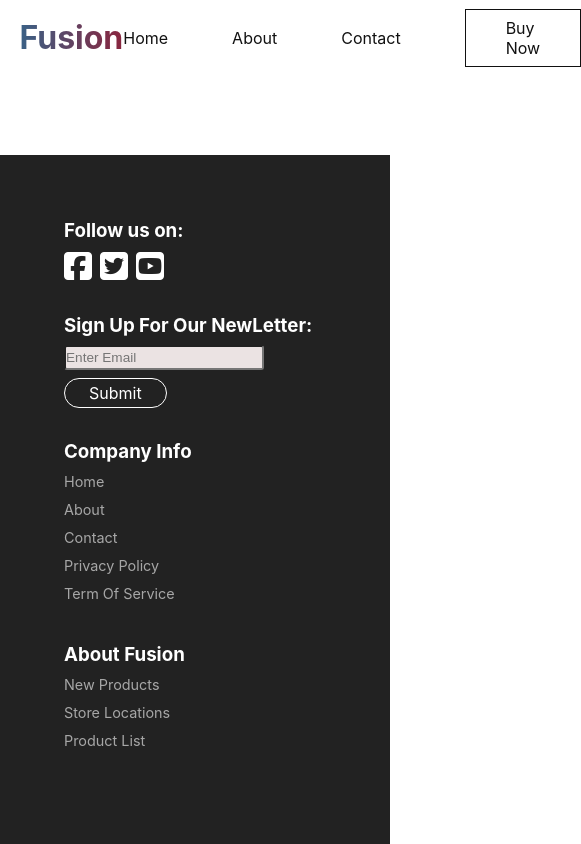
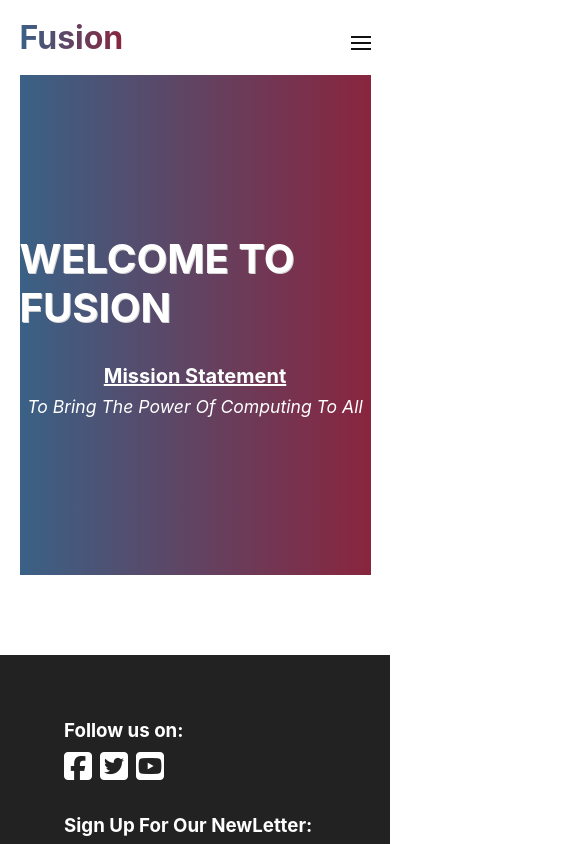
Before and after one commit to AntonCC/Fusion, a React (Create React App) app: page /about in a window 390 px wide. Shown: the top 844 px of the page, 581 px wide, since content can reach past the window. Built offline with nearby package versions, Linux system fonts and the light colour scheme.

Commit message:
Finished home page responsiveness, added hamburger, started about page.

```diff
--- a/package.json
+++ b/package.json
@@ -10,7 +10,8 @@
     "react": "^16.13.1",
     "react-dom": "^16.13.1",
     "react-router-dom": "^5.2.0",
-    "react-scripts": "3.4.1"
+    "react-scripts": "3.4.1",
+    "react-transition-group": "^4.4.1"
   },
   "scripts": {
     "start": "react-scripts start",
--- a/src/App.jsx
+++ b/src/App.jsx
@@ -4,9 +4,11 @@ import './App.scss';
 import Header from './components/header/header.component'
 import Footer from './components/footer/footer.component'
 import Home from './pages/home/home.component'
+import About from './pages/about/about.component'
 
 const routes = [
-  {path: '/', name: 'Home', component: Home}
+  {path: '/', name: 'Home', component: Home},
+  {path: '/about', name: "About", component: About}
 ]
 
 function App() {
--- /dev/null
+++ b/src/components/about-landing/about-landing.component.jsx
@@ -0,0 +1,15 @@
+import React from 'react'
+import './about-landing.styles.scss'
+
+const AboutLanding = () => {
+  return (
+    <div className="about-landing">
+      <div className="container">
+        <h2>Welcome To Fusion</h2>
+        <h4>Mission Statement</h4>
+        <p>To Bring The Power Of Computing To All</p>
+      </div>
+    </div>
+  )
+}
+export default AboutLanding
--- /dev/null
+++ b/src/components/about-landing/about-landing.styles.scss
@@ -0,0 +1,27 @@
+.about-landing {
+  .container {
+    background: linear-gradient(to right, #3a6186, #89253e);
+    height: 500px;
+    display: flex;
+    flex-direction: column;
+    justify-content: center;
+    align-items: center;
+    color: #fff;
+    h2 {
+      font-size: 2.5rem;
+      text-transform: uppercase;
+      // letter-spacing: 2.5px;
+      text-shadow: 1px 1px #d3d3d3;
+      margin-bottom: 2rem;
+    }
+    h4 {
+      font-size: 1.25rem;
+      text-decoration: underline;
+      margin-bottom: .5rem;
+    }
+    p {
+      font-size: 1.1rem;
+      font-style: italic;
+    }
+  }
+}
--- /dev/null
+++ b/src/components/hamburger/hamburger.component.jsx
@@ -0,0 +1,13 @@
+import React from 'react'
+import './hamburger.styles.scss'
+
+const Hamburger = () => {
+  return (
+    <div className="hamburger">
+      <div className="line"></div>
+      <div className="line"></div>
+      <div className="line"></div>
+    </div>
+  )
+}
+export default Hamburger
--- /dev/null
+++ b/src/components/hamburger/hamburger.styles.scss
@@ -0,0 +1,8 @@
+.hamburger {
+  .line {
+    width: 20px;
+    height: 2px;
+    margin-bottom: 4px;
+    background-color: #111;
+  }
+}
--- a/src/components/header/header.component.jsx
+++ b/src/components/header/header.component.jsx
@@ -1,8 +1,11 @@
-import React from 'react'
+import React, { useState } from 'react'
 import { NavLink } from 'react-router-dom'
 import './header.styles.scss'
+import Hamburger from '../hamburger/hamburger.component'
 
 const Header = () => {
+  const [inProp, setInProp] = useState(true)
+
   return (
     <>
       <header>
@@ -13,11 +16,12 @@ const Header = () => {
           <nav>
             <ul>
               <li><NavLink to="/">Home</NavLink></li>
-              <li><NavLink to="/">About</NavLink></li>
+              <li><NavLink to="/about">About</NavLink></li>
               <li><NavLink to="/">Contact</NavLink></li>
             </ul>
             <NavLink className="btn-buy" to="/">Buy Now</NavLink>
           </nav>
+          <Hamburger className="hamburger" onClick={() => setInProp(!inProp)} />
         </div>
       </header>
     </>
--- a/src/components/header/header.styles.scss
+++ b/src/components/header/header.styles.scss
@@ -36,5 +36,26 @@ header {
         border: 1px solid #111;
       }
     }
+    .hamburger {
+      visibility: hidden;
+      position: absolute;
+    }
   }
 }
+
+@media only screen and (max-width: 800px) {
+  header {
+    .container {
+      nav {
+        visibility: hidden;
+        position: absolute;
+      }
+      .hamburger {
+        padding-top: 15px;
+        position: relative;
+        visibility: visible;
+        cursor: pointer;
+      }
+    }
+  }
+}
--- a/src/components/home-landing/home-landing.component.jsx
+++ b/src/components/home-landing/home-landing.component.jsx
@@ -4,7 +4,7 @@ import './home-landing.styles.scss'
 
 const HomeLanding = () => {
   return (
-    <div className="landing">
+    <div className="home-landing">
       <div className="container">
         <h1>Laptop Conveinence. Desktop Performance.</h1>
         <h3>Count On Fusion Laptops For Your Project's Needs</h3>
--- a/src/components/home-landing/home-landing.styles.scss
+++ b/src/components/home-landing/home-landing.styles.scss
@@ -1,4 +1,4 @@
-.landing {
+.home-landing {
   .container {
     background: linear-gradient(to right, rgba(0,0,0,.6), rgba(0,0,0,.7)) ,url('../../imgs/landing.jpg');
     background-size: cover;
--- /dev/null
+++ b/src/pages/about/about.component.jsx
@@ -0,0 +1,11 @@
+import React from 'react'
+import AboutLanding from '../../components/about-landing/about-landing.component'
+
+const About = () => {
+  return (
+    <div className="about">
+      <AboutLanding />
+    </div>
+  )
+}
+export default About
```
Also changed, not shown: src/pages/about/about.styles.scss (added), 1 other file (tests, documents, lock files or other folders).
